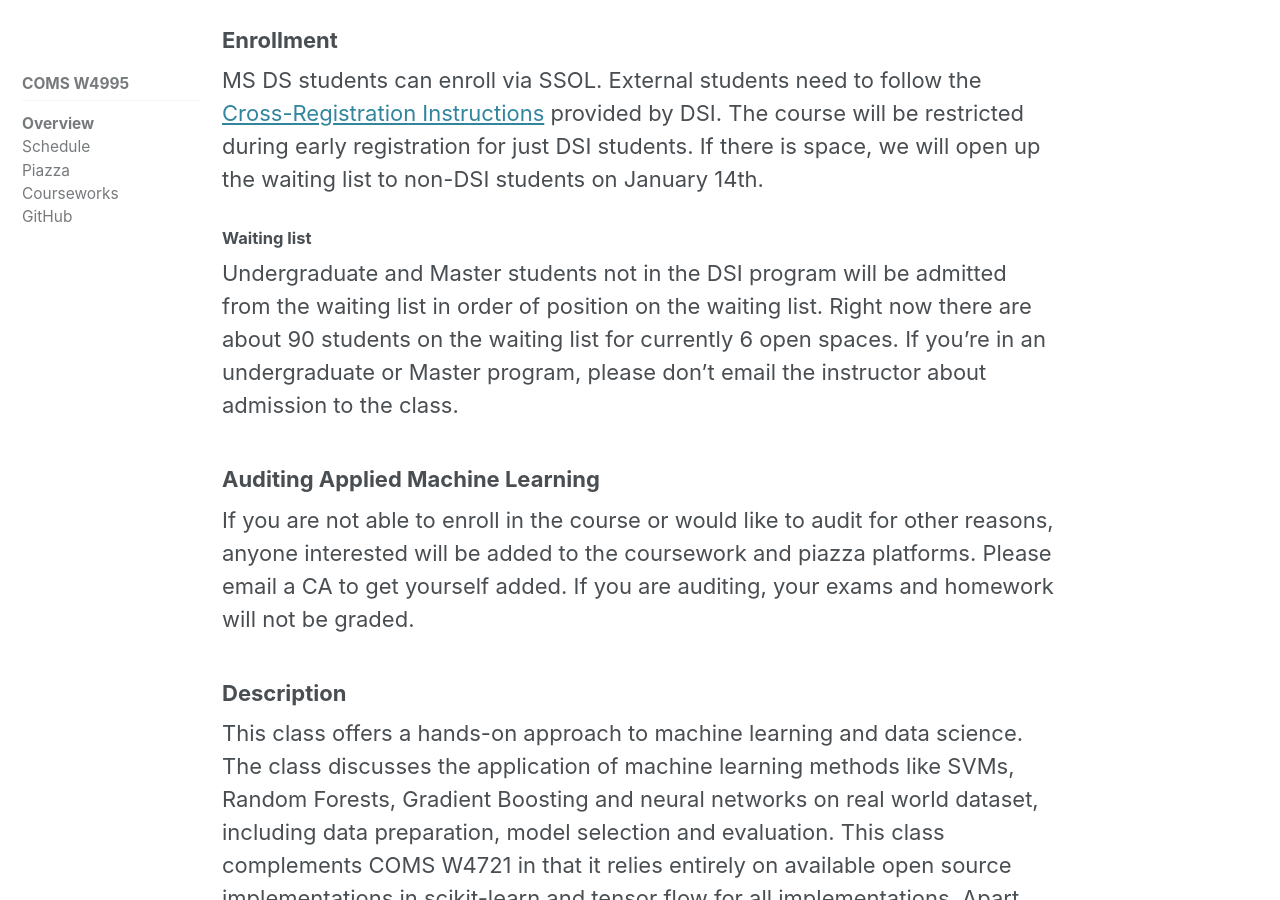
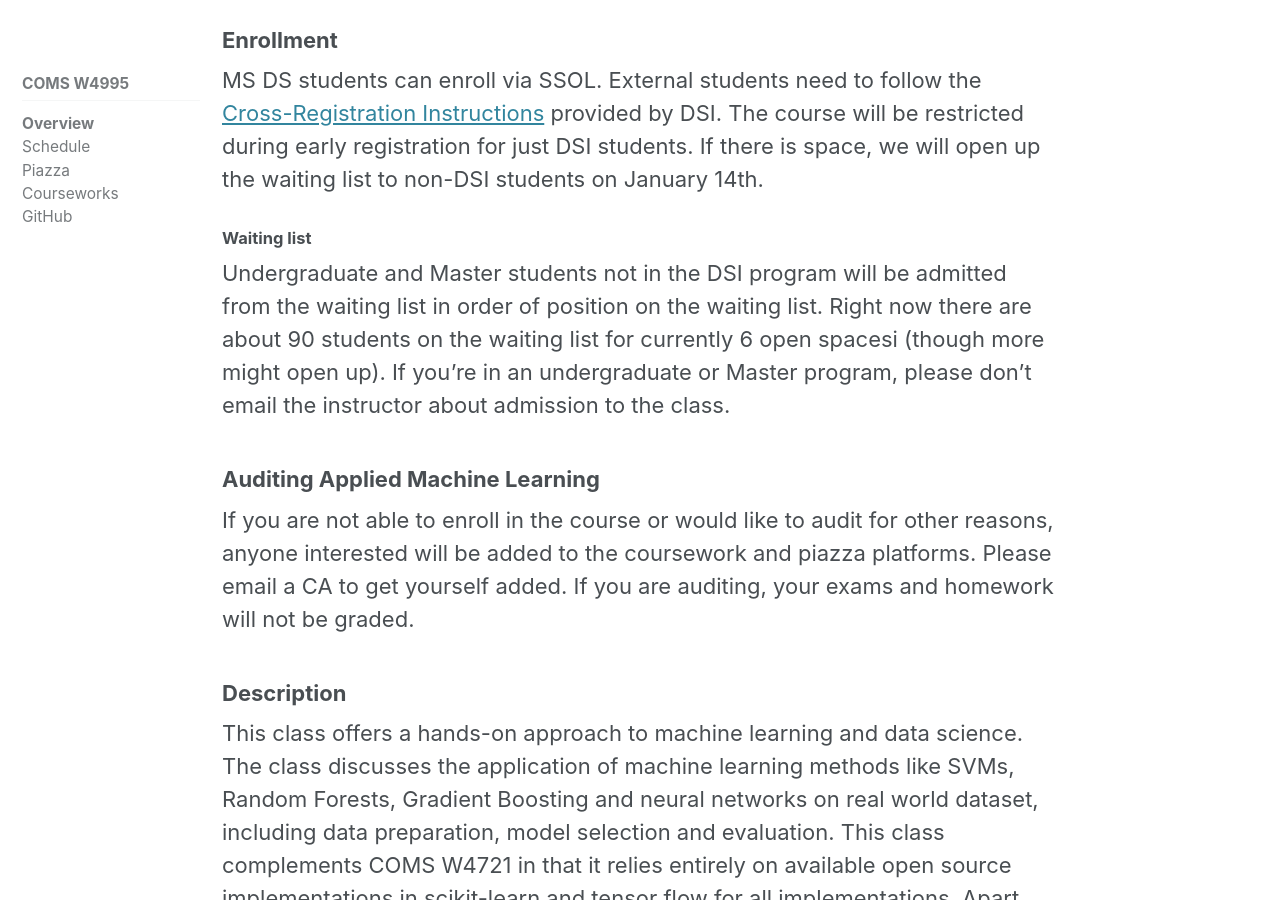
Before and after one commit to amueller/columbia-website, a Jekyll site: the page built from _comsw4995s20/home.md, in a window 1280 px wide and 900 px high, scrolled down 489 px. Built offline with Jekyll 4.4.1, drawn with Linux system fonts in a browser that asks for light colours; cached includes are drawn as plain includes; nearby versions of some CDN libraries.

Commit message:
more spaces might open up

```diff
--- a/_comsw4995s20/home.md
+++ b/_comsw4995s20/home.md
@@ -23,9 +23,9 @@ January 14th.
 #### Waiting list
 Undergraduate and Master students not in the DSI program will be admitted from
 the waiting list in order of position on the waiting list. Right now there are
-about 90 students on the waiting list for currently 6 open spaces. If you're in
-an undergraduate or Master program, please don't email the instructor about
-admission to the class.
+about 90 students on the waiting list for currently 6 open spacesi (though more
+might open up). If you're in an undergraduate or Master program, please don't
+email the instructor about admission to the class.
 
 
 ### Auditing Applied Machine Learning
```
